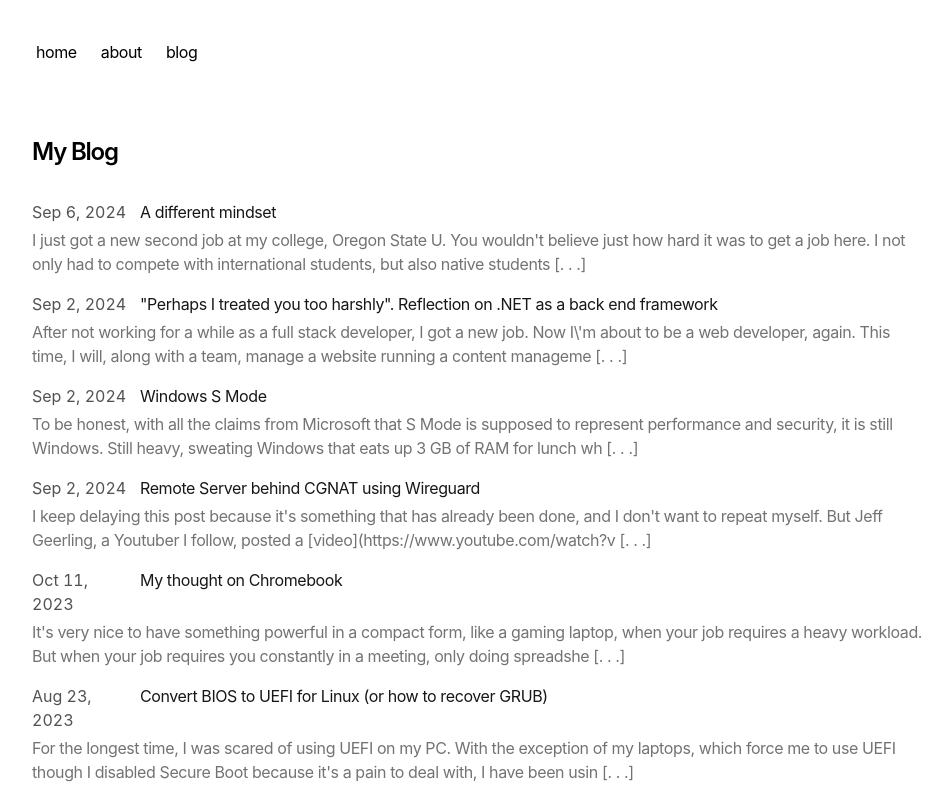
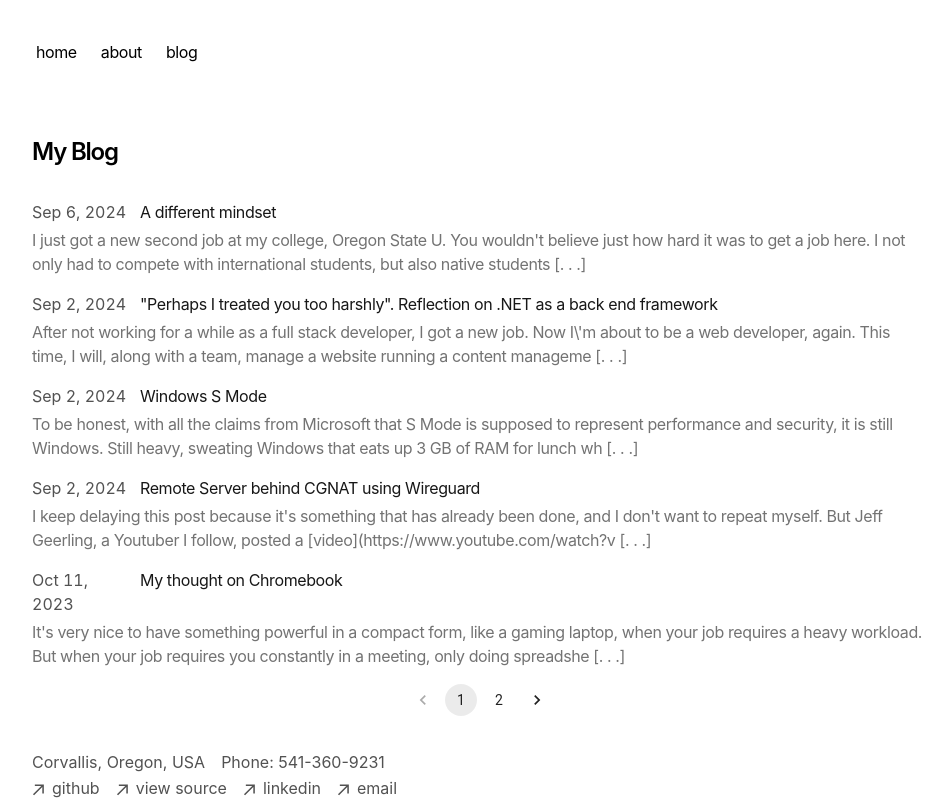
Before and after one commit to bachsofttrick/bachsofttrick.github.io, a Next.js app: page /blog in a window 1280 px wide. Shown: the top 800 px of the page, without its empty margins (160-1112 px from the left). Built offline with nearby package versions, Linux system fonts and the light colour scheme.

Commit message:
add pagination to blog page (use client)

```diff
--- a/app/blog/page.tsx
+++ b/app/blog/page.tsx
@@ -1,4 +1,5 @@
 import { BlogPosts } from 'app/components/posts'
+import { getSortedBlogPosts } from 'app/blog/utils'
 
 export const metadata = {
   title: 'Blog',
@@ -6,10 +7,12 @@ export const metadata = {
 }
 
 export default function Page() {
+  let allBlogs = getSortedBlogPosts()
+
   return (
     <section>
       <h1 className="font-semibold text-2xl mb-8 tracking-tighter">My Blog</h1>
-      <BlogPosts addSummary />
+      <BlogPosts allBlogs={allBlogs} addSummary pagination/>
     </section>
   )
 }
--- a/app/blog/utils.ts
+++ b/app/blog/utils.ts
@@ -52,6 +52,19 @@ export function getBlogPosts() {
   return getMDXData(path.join(process.cwd(), 'app', 'blog', 'posts'))
 }
 
+export function getSortedBlogPosts() {
+  return getBlogPosts()
+  .filter((post) => !post.metadata.hidden)
+  .sort((a, b) => {
+    if (
+      new Date(a.metadata.publishedAt) > new Date(b.metadata.publishedAt)
+    ) {
+      return -1
+    }
+    return 1
+  })
+}
+
 export function getAboutPosts() {
   let posts = getMDXData(path.join(process.cwd(), 'app', 'about'))
   return posts
--- a/app/components/posts.tsx
+++ b/app/components/posts.tsx
@@ -1,29 +1,28 @@
+"use client";
+
 import Link from 'next/link'
-import { formatDate, getBlogPosts } from 'app/blog/utils'
-
-let allBlogs = getBlogPosts()
-  .filter((post) => !post.metadata.hidden)
-  .sort((a, b) => {
-    if (
-      new Date(a.metadata.publishedAt) > new Date(b.metadata.publishedAt)
-    ) {
-      return -1
-    }
-    return 1
-  })
-
-let totalPages = Math.floor(allBlogs.length / 3) + (allBlogs.length % 3 ? 1 : 0)
+import {useState} from 'react'
+import { formatDate } from 'app/blog/utils'
+import Pagination from '@mui/material/Pagination';
 
 export function BlogPosts({
-  getFirst = 0,
+  allBlogs,
+  itemPerPage = 5,
   addSummary = false,
   pagination = false,
-  page = 1,
-  onClick = () => {}
 }) {
+  let totalPages = Math.floor(allBlogs.length / itemPerPage) + (allBlogs.length % itemPerPage ? 1 : 0)
+
+  const [page, setPage] = useState(1);
+  const handlePageChange = (event, page) => {
+    setPage(page);
+  };
+
   let returnBlogs = allBlogs
-  if (getFirst > 0) {
-    returnBlogs = allBlogs.slice(0, 3)
+  if (pagination) {
+    returnBlogs = allBlogs.slice(page * itemPerPage - itemPerPage, page * itemPerPage)
+  } else {
+    returnBlogs = allBlogs.slice(0, itemPerPage)
   }
 
   return (
@@ -54,13 +53,12 @@ export function BlogPosts({
             </div>
           </Link>
         ))}
-      {/* <select>
-      {Array.from({ length: totalPages }, (_, i) => (
-        <option key={i + 1} value={i + 1}>
-          {i + 1}
-        </option>
-      ))}
-      </select> */}
+        {
+          pagination ? (
+            <Pagination className='flex justify-center' count={totalPages} page={page} onChange={handlePageChange}></Pagination>
+          ) : null
+        }
+
     </div>
   )
 }
--- a/app/page.tsx
+++ b/app/page.tsx
@@ -1,6 +1,9 @@
 import { BlogPosts } from 'app/components/posts'
+import { getSortedBlogPosts } from 'app/blog/utils'
 
 export default function Page() {
+  let allBlogs = getSortedBlogPosts()
+
   return (
     <section>
       <h1 className="mb-8 text-2xl font-semibold tracking-tighter">
@@ -30,7 +33,7 @@ export default function Page() {
       <h1 className="mb-4 text-l font-semibold tracking-tighter">
         Recent blog posts
       </h1>
-      <BlogPosts getFirst={3} />
+      <BlogPosts allBlogs={allBlogs} itemPerPage={3} />
     </section>
   )
 }
--- a/next.config.js
+++ b/next.config.js
@@ -1,9 +1,19 @@
+// https://stackoverflow.com/questions/64926174/module-not-found-cant-resolve-fs-in-next-js-application
+// https://github.com/vercel/next.js/discussions/12124
+
 /**
  * @type {import('next').NextConfig}
  */
 const nextConfig = {
   output: 'export',
   distDir: 'build',
+  webpack(config) {
+    config.resolve.fallback = {
+      fs: false, // the solution to can't find 'fs' module
+    };
+
+    return config;
+  },
 }
 
 module.exports = nextConfig
--- a/package.json
+++ b/package.json
@@ -9,6 +9,9 @@
     "start": "next start"
   },
   "dependencies": {
+    "@emotion/react": "^11.13.3",
+    "@emotion/styled": "^11.13.0",
+    "@mui/material": "^6.0.2",
     "@tailwindcss/postcss": "4.0.0-alpha.13",
     "@types/node": "20.11.17",
     "@types/react": "18.2.55",
```
Also changed, not shown: 1 other file (tests, documents, lock files or other folders).
